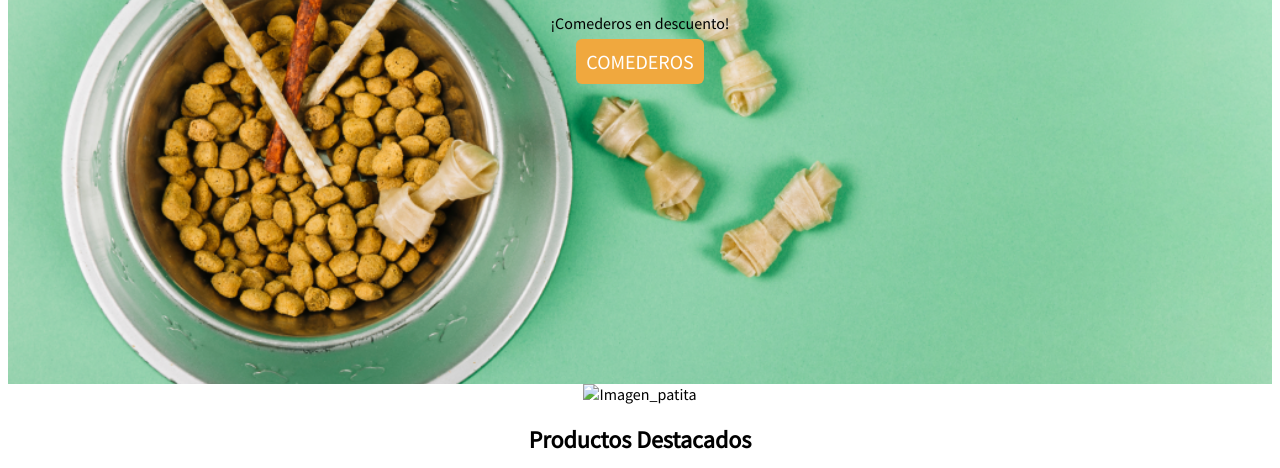
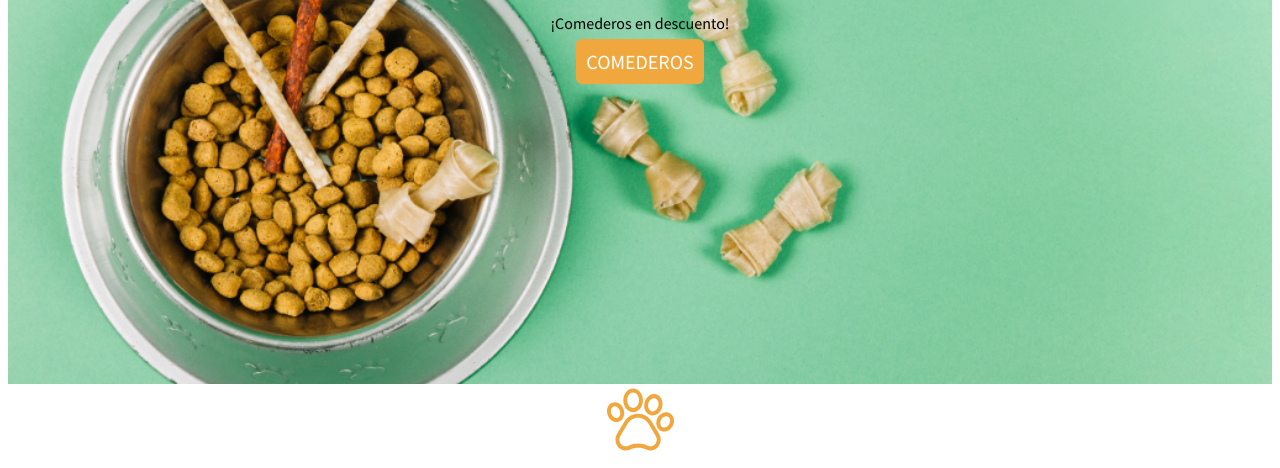
Before and after one commit to Leonardo-21/ejer-clase6-9, a plain HTML site: page index.html in a window 1280 px wide. Shown: the part 332-800 px from the top of the page. Drawn offline with Linux system fonts and the light colour scheme; the site is published under a folder, as on GitHub Pages, so addresses that start at the root find nothing; files whose address does not match are found by name.

Commit message:
Update index.html

```diff
--- a/index.html
+++ b/index.html
@@ -46,7 +46,7 @@
     </header>
     <main>
         <section class="lista">
-        <img src="/img/patita.svg" alt="Imagen_patita" />
+        <img src="img/patita.svg" alt="Imagen_patita" />
         <h1>Productos Destacados</h1>
           <nav>
             <ul type="none" id="horizontal">
```
